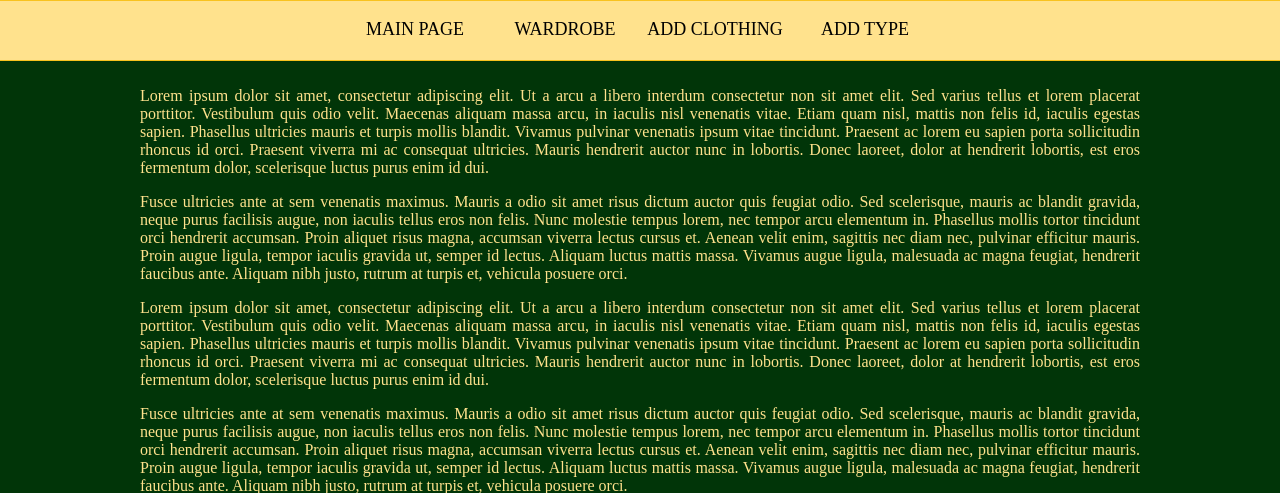
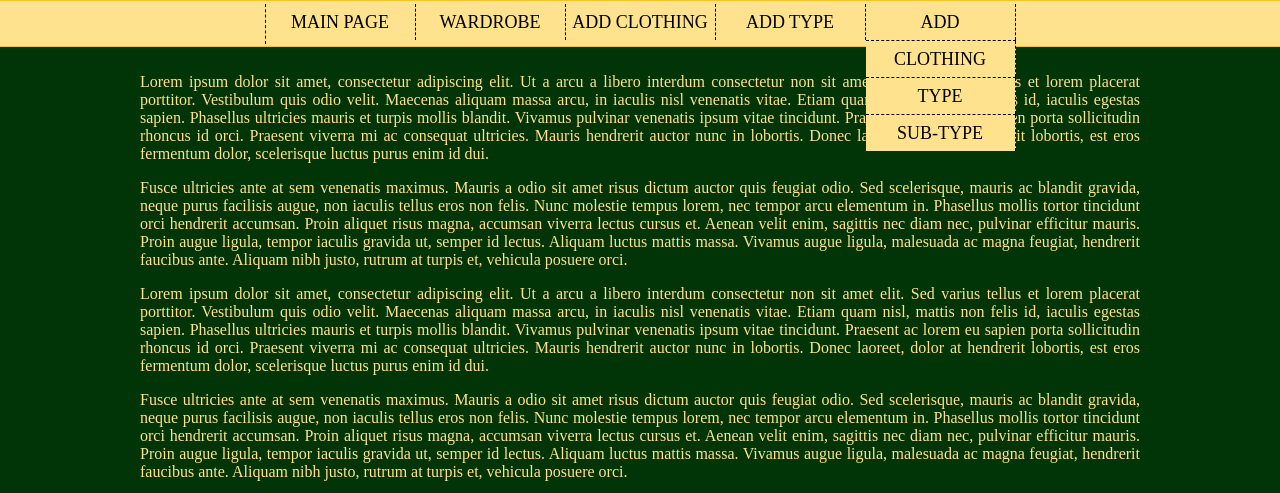
Before and after one commit to Wiejooo/organizer, a Django app: page / in a window 1280 px wide. Shown: the part 130-623 px from the top of the page. Run offline with Django 4.2, Linux system fonts and the light colour scheme.

Commit message:
nowa main

```diff
--- a/static/new-main.css
+++ b/static/new-main.css
@@ -22,7 +22,7 @@ body{
 }
 .nav{
     width: 100%;
-    padding: 10px 0;
+    padding: 3px 0;
     background-color: #ffe28d;
     text-align: center;
     border-top: 1px solid #f8c21f;
@@ -52,6 +52,7 @@ ol a{
     color: black;
     text-decoration: none;
     display: block;
+    border-right: 1px dashed black;
 }
 
 ol > li{
@@ -59,3 +60,37 @@ ol > li{
     width: 150px;
     height: 40px;
 }
+
+ol > li:first-child{
+    border-left: 1px dashed black;
+}
+ol > li:hover{
+    background-color: #d1a623;
+}
+
+ol > li:hover > a{
+    color: #f87001;
+}
+ol > li > ul{
+    list-style-type: none;
+    padding: 0;
+    margin: 0;
+    height: 40px;
+}
+ol > li > ul > li{
+    background-color: #ffe28d;
+    position: relative;
+    z-index: 100;
+    border-top: 1px dashed black;
+}
+ol li ul li:hover{
+    background-color: #ffffff;
+
+}
+
+/* ol > li{
+    background: #013508;
+}
+ol li{
+    background: #013508;
+} */
--- a/templates/new_main.html
+++ b/templates/new_main.html
@@ -23,6 +23,13 @@
                 <li><a class="menu-button" href="{% url 'wardrobe' %}">WARDROBE</a></li>
                 <li><a class="menu-button" href="{% url 'add_cloth' %}">ADD CLOTHING</a></li>
                 <li><a class="menu-button" href="{% url 'add_type' %}">ADD TYPE</a></li>
+                <li><a class="menu-button" href="{% url 'add_type' %}">ADD</a>
+                    <ul>
+                        <li><a href="#">CLOTHING</a></li>
+                        <li><a href="#">TYPE</a></li>
+                        <li><a href="#">SUB-TYPE</a></li>
+                    </ul>
+                </li>
             </ol>
         </div>
 
```
